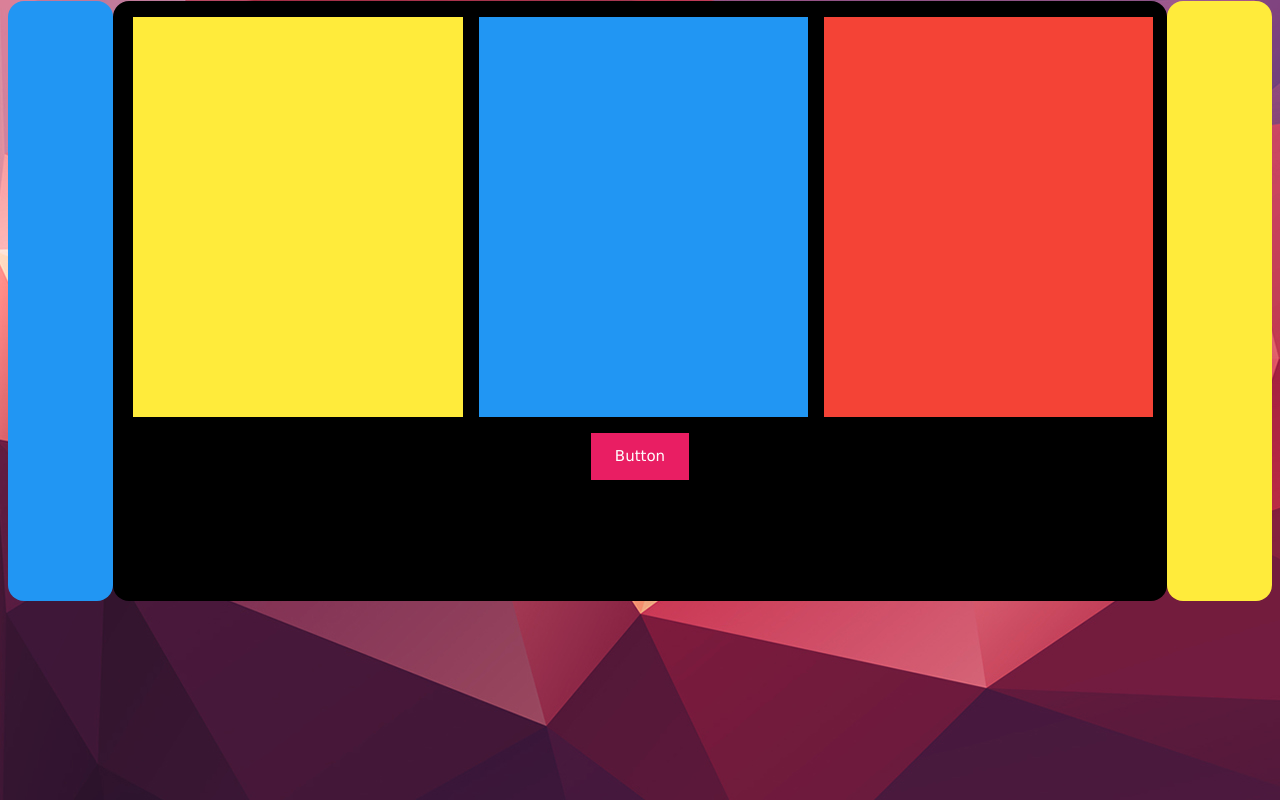
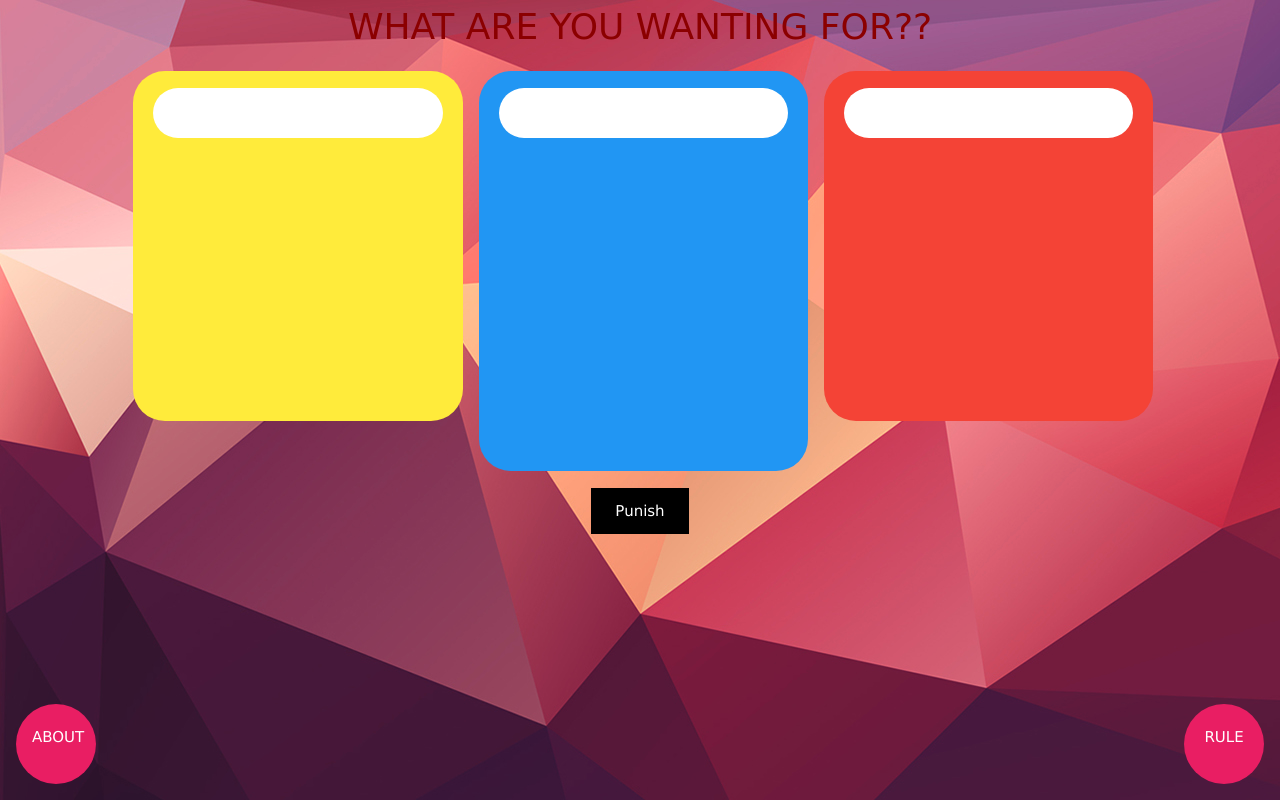
Before and after one commit to phamtien1709/ttkc4e8, a Flask app: page / in a window 1280 px wide. Run offline with Flask 2, Linux system fonts and the light colour scheme.

Commit message:
no message

```diff
--- a/static/css/my_style.css
+++ b/static/css/my_style.css
@@ -4,3 +4,20 @@ body {
 .w3-container {
     padding: 0.025em 4px;
 }
+.circle {
+    width: 80px;
+    height: 80px;
+    background: pink;
+    -moz-border-radius: 40px;
+    -webkit-border-radius: 40px;
+    --border-radius:40x;
+    border-radius: 40px;
+}
+#headTTA {
+    display: block;
+    font-family: "Comic Sans MS", cursive, sans-serif;
+    text-align: center;
+    margin: auto;
+    padding: inherit;
+    color: darkred;
+}
--- a/templates/home.html
+++ b/templates/home.html
@@ -7,28 +7,46 @@
     <link rel="stylesheet" href="../static/css/my_style.css">
 </head>
 <body>
+    <h1 id="headTTA">WHAT ARE YOU WANTING FOR??</h1>
     <div class="w3-container w3-center w3-round-xlarge">
       <div class="w3-container">
           <div class="w3-row">
-          <div class="w3-col w3-container m1 w3-blue w3-round-xlarge w3-padding-32" style="height: 600px;"></div>
-          <div class="w3-col w3-container m10 w3-black w3-round-xlarge w3-row" style="height: 600px;">
-                <div class="w3-col w3-container w3-margin-top w3-margin-left w3-yellow" style="width:31.5%; height: 400px;">
+              <div class="w3-col w3-container m0 l1 w3-round-xlarge w3-padding-32" style="height: 100%;"></div>
+              <div class="w3-col w3-container m12 l10 w3-round-xlarge w3-row" style="height: 100%;">
+                    <div class="w3-col w3-container w3-margin-top w3-margin-left w3-yellow w3-round-xxlarge" style="width:31.5%; height: 350px;">
+                        <div class="w3-col w3-container w3-margin-top w3-round-xxlarge" style="width:5%; height: 330px;"></div>
+                        <div class="w3-col w3-container w3-margin-top w3-white w3-round-xxlarge" style="width:90%; height: 50px;">
 
                         </div>
-                <div class="w3-col w3-container w3-margin-top w3-margin-left w3-blue" style="width:31.5%; height: 400px;">
+                        <div class="w3-col w3-container w3-margin-top w3-round-xxlarge" style="width:5%; height: 330px;"></div>
+                    </div>
+                    <div class="w3-col w3-container w3-margin-top w3-margin-left w3-blue w3-round-xxlarge" style="width:31.5%; height: 400px;">
+                        <div class="w3-col w3-container w3-margin-top w3-round-xxlarge" style="width:5%; height: 380px;"></div>
+                        <div class="w3-col w3-container w3-margin-top w3-white w3-round-xxlarge" style="width:90%; height: 50px;">
 
                         </div>
-                <div class="w3-col w3-container w3-margin-top w3-margin-left w3-red" style="width:31.5%; height: 400px;">
+                        <div class="w3-col w3-container w3-margin-top w3-round-xxlarge" style="width:5%; height: 380px;"></div>
+                    </div>
+                    <div class="w3-col w3-container w3-margin-top w3-margin-left w3-red w3-round-xxlarge" style="width:31.5%; height: 350px;">
+                        <div class="w3-col w3-container w3-margin-top w3-round-xxlarge" style="width:5%; height: 330px;"></div>
+                        <div class="w3-col w3-container w3-margin-top w3-white w3-round-xxlarge" style="width:90%; height: 50px;">
 
                         </div>
-                <div>
-                    <button class="w3-center w3-panel w3-btn w3-pink w3-padding-large w3-hover-red">Button</button>
+                        <div class="w3-col w3-container w3-margin-top w3-round-xxlarge" style="width:5%; height: 330px;"></div>
                     </div>
               </div>
-          <div class="w3-col w3-container m1 w3-yellow w3-round-xlarge" style="height: 600px;"></div>
+              <div class="w3-col w3-container m0 l1 w3-round-xlarge" style="height: 100%;"></div>
           </div>
-
+          <div>
+              <button class="w3-center w3-panel w3-btn w3-blac w3-padding-large w3-hover-red">Punish</button>
           </div>
+      </div>
+    </div>
+    <div class="w3-pink circle w3-display-bottomleft w3-margin w3-center w3-btn" style="text-align: center;">
+        <a href="#" style="text-decoration: none;"><p style="margin-top: 33%;">ABOUT</p></a>
+    </div>
+    <div class="w3-pink circle w3-display-bottomright w3-margin w3-center w3-btn" style="text-align: center;">
+        <a href="#" style="text-decoration: none;"><p style="margin-top: 33%;">RULE</p></a>
     </div>
 </body>
 </html>
```
Lines whose indentation alone changed are shown as unchanged.
